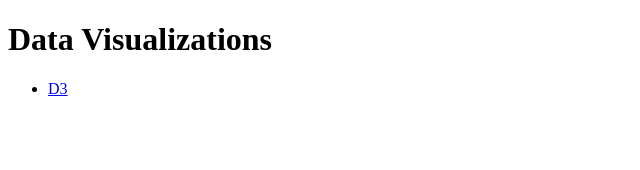
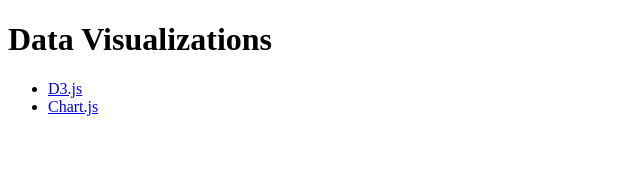
Before and after one commit to AkashSDas/react-data-visualization, a Next.js app: page / in a window 1280 px wide. Shown: the top 170 px of the page, without its empty margins (0-640 px from the left). Built offline with nearby package versions, Linux system fonts and the light colour scheme.

Commit message:
update links in home page

```diff
--- a/pages/index.tsx
+++ b/pages/index.tsx
@@ -11,7 +11,8 @@
     <div>
       <h1>Data Visualizations</h1>
       <ul>
-        <li>{linkJsx("D3", "/d3")}</li>
+        <li>{linkJsx("D3.js", "/d3js")}</li>
+        <li>{linkJsx("Chart.js", "/chartjs")}</li>
       </ul>
     </div>
   );
```
